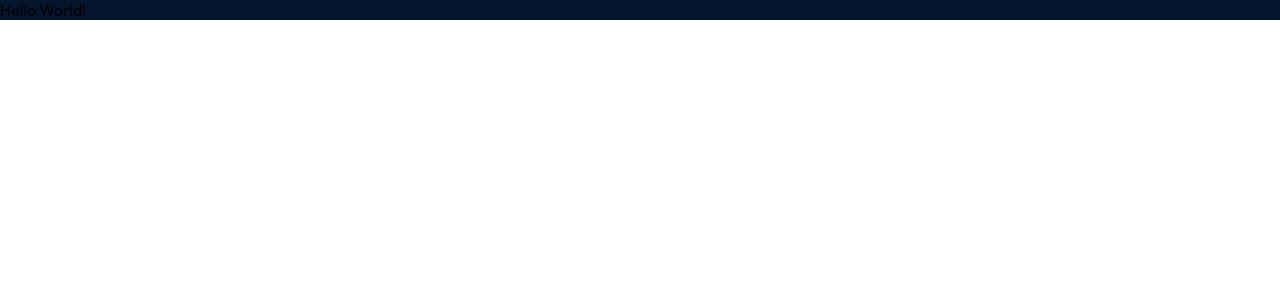
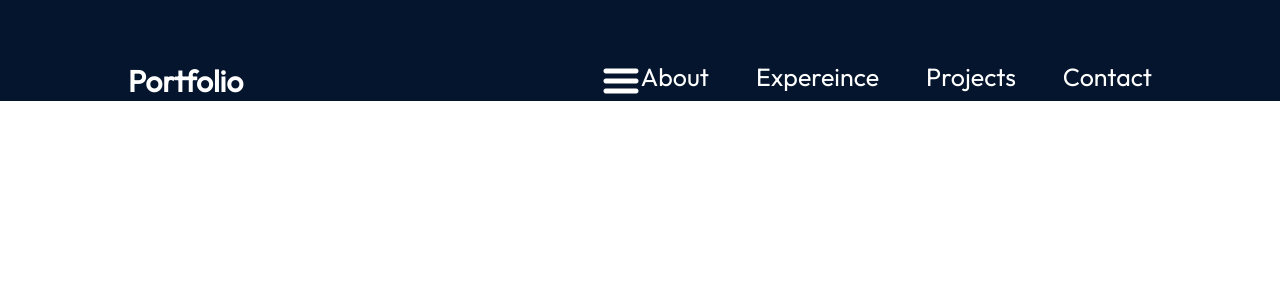
Before and after one commit to jewell-owen/Portfolio, a React (Vite) app in the folder portfolio/: page / in a window 1280 px wide. Shown: the top 300 px of the page. Built offline with nearby package versions, Linux system fonts and the light colour scheme.

Commit message:
Working on navbar

```diff
--- a/portfolio/src/App.jsx
+++ b/portfolio/src/App.jsx
@@ -1,10 +1,12 @@
 import styles from './App.module.css';
+import { Navbar } from "./components/Navbar/Navbar";
 
 function App() {
-
-
-  return <div className={styles.App}>Hello World!</div>;
-
+  return (
+    <div className={styles.App}>
+      <Navbar />
+    </div>
+  );
 
 }
 
--- /dev/null
+++ b/portfolio/src/components/Navbar/Navbar.jsx
@@ -0,0 +1,39 @@
+import React, {useState} from "react";
+import styles from "./Navbar.module.css";
+import {getImageUrl} from "../../utils";
+
+export const Navbar = () => {
+    const [menuOpen, setMenuOpen] = useState(false);
+    return (
+    <nav className={styles.navbar}>
+        <a className={styles.title} href="/">Portfolio</a>
+        <div className={styles.menu}>
+            <img
+            className={styles.menuBtn}
+            src={
+                menuOpen
+                    ? getImageUrl("nav/closeIcon.png")
+                    : getImageUrl("nav/menuIcon.png")
+                }
+                alt="menu-button"
+                onClick={() => setMenuOpen(!menuOpen)}
+            />
+            <ul className={`${styles.menuItems} ${menuOpen && styles.menuOpen}`}>
+                <li>
+                    <a href="#about">About</a>
+                </li>
+                <li>
+                    <a href="#expereince">Expereince</a>
+                </li>
+                <li>
+                    <a href="#Projects">Projects</a>
+                </li>
+                <li>
+                    <a href="#Contact">Contact</a>
+                </li>
+            </ul>
+        </div>
+
+    </nav>
+    );
+};
--- /dev/null
+++ b/portfolio/src/components/Navbar/Navbar.module.css
@@ -0,0 +1,78 @@
+@import "../../vars.css";
+
+.navbar {
+    position: relative;
+    display: flex;
+    align-items: center;
+    justify-content: space-between;
+    padding-top: 61px;
+    z-index: 2;
+    margin: 0 10%;
+}
+
+.title {
+    font-size: 30px;
+    font-weight: 600;
+    text-decoration: none;
+    color: var(--color-text);
+}
+
+.menu {
+    display: flex;
+}
+
+.menuItems {
+    display: flex;
+    gap: 47px;
+    list-style: none;
+}
+
+.menuItems a {
+    font-size: 25px;
+    color: var(--color-text);
+    text-decoration: none;
+}
+
+@media screen and (max-width: 830px){
+
+    .navbar{
+        flex-direction: column;
+        align-items: flex-start;
+    }
+
+    .menu {
+        position: absolute;
+        right: 0;
+        margin-right: 10%;
+        flex-direction: column;
+        align-items: flex-end;
+        gap: 11px;
+        z-index: 3;
+    }
+
+    .menuBtn {
+        display: block;
+        cursor: pointer;
+    }
+
+    .menuItems {
+       display: none;
+       flex-direction: column;
+       align-items: center;
+       gap: 13px;
+       border-radius: 10px;
+       background: rgb(25,55,109);
+       background: linear-gradient(
+        0deg,
+        rgba(25,55,109,0.2) 0%
+        rgba(25,55,109,1) 100%
+        );
+        padding: 24px 33px;
+        box-shadow: 0 0 4px 0 rgba(0,0,0,0.25);
+    }
+
+    .menuOpen {
+        display: flex;
+        z-index: 1;
+    }
+}
--- a/portfolio/src/utils.js
+++ b/portfolio/src/utils.js
@@ -1,3 +1,3 @@
-export const getImageURL = (path) => {
-    return new URL(`assets/${path}`, import.meta.url).href;
-}
+export const getImageUrl = (path) => {
+    return new URL(`/assets/${path}`, import.meta.url).href;
+};
```
Also changed, not shown: portfolio/assets/nav/closeIcon.png (added), portfolio/assets/nav/menuIcon.png (added).
